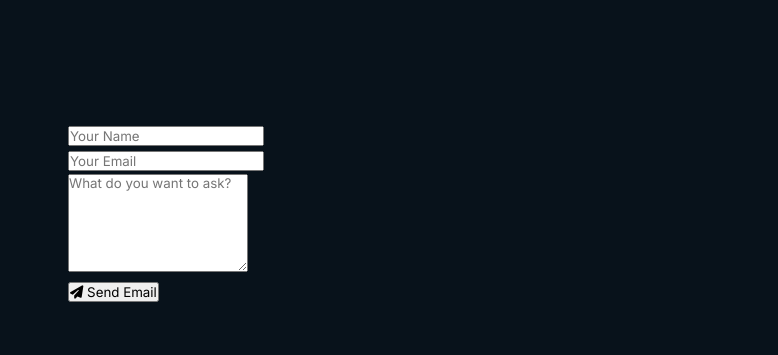
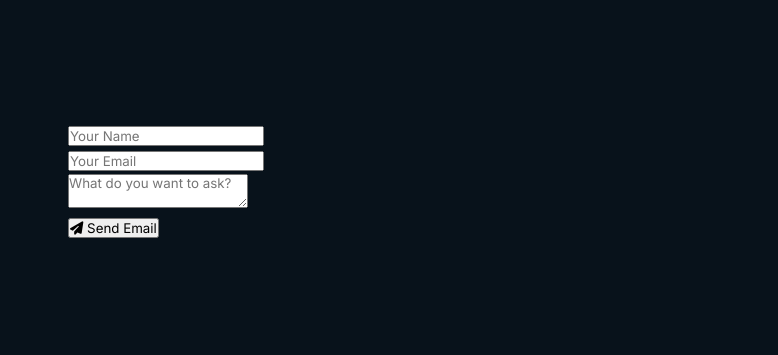
Before and after one commit to aryanrana703337-sys/My-Portfolio, a plain HTML site: page index.html in a window 1280 px wide. Shown: the part 3077-3432 px from the top of the page, 502-1280 px from the left. Drawn offline with Linux system fonts and the light colour scheme.

Commit message:
Update index.html

```diff
--- a/index.html
+++ b/index.html
@@ -684,7 +684,7 @@
                     </div>
 
 
-                   <form action="mailto:aryankumarrana35@gmail.com" method="post" enctype="text/plain">
+                   <form action="mailto:aryankumarrana35@gmail.com" method="post" enctype="text/plain" id="contact-form">
 
     <div class="form-group">
         <input type="text" name="Name" placeholder="Your Name" required>
@@ -695,7 +695,7 @@
     </div>
 
     <div class="form-group">
-        <textarea name="Message" rows="6" placeholder="What do you want to ask?" required></textarea>
+        <textarea name="Message" placeholder="What do you want to ask?" required></textarea>
     </div>
 
     <button type="submit" class="btn">
```
